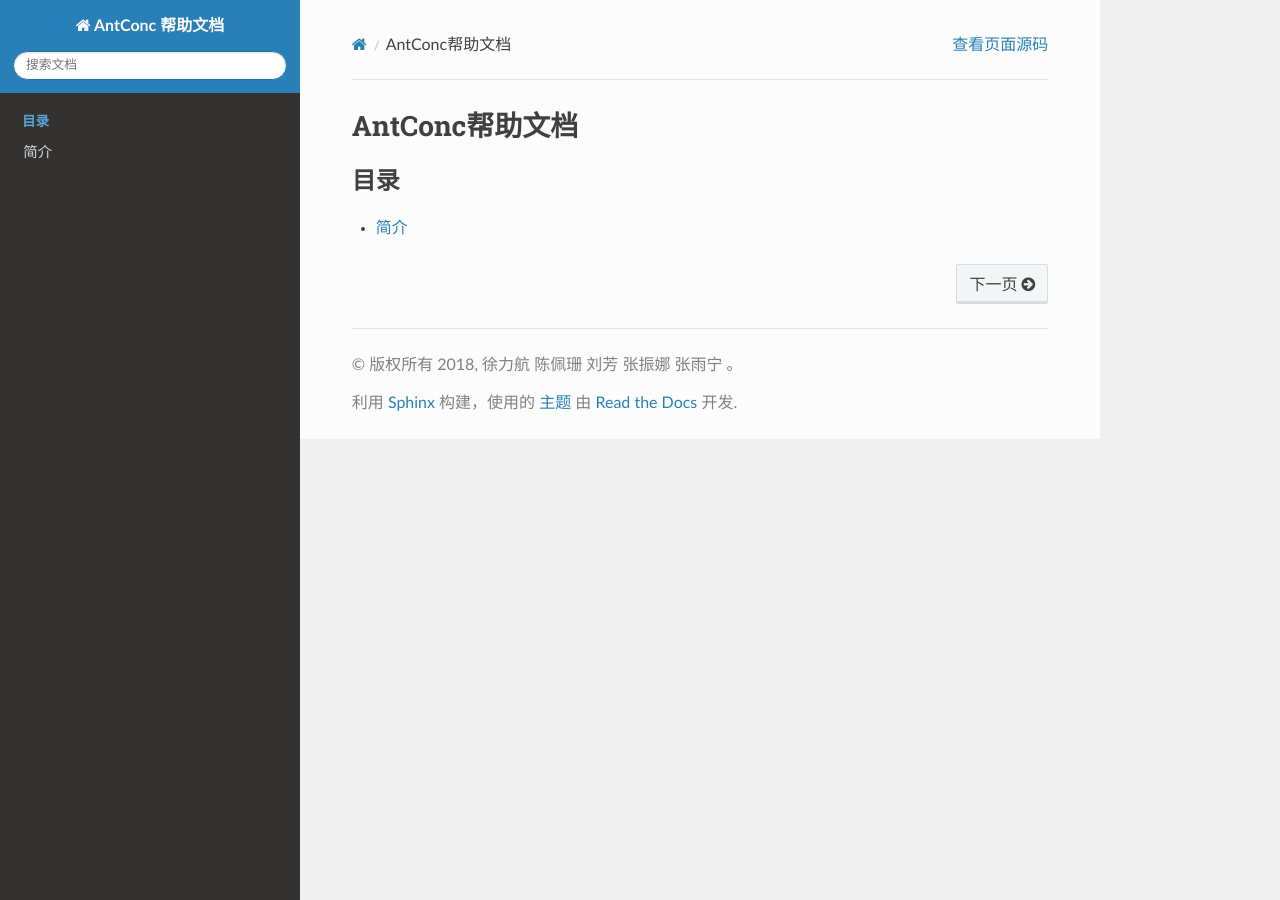
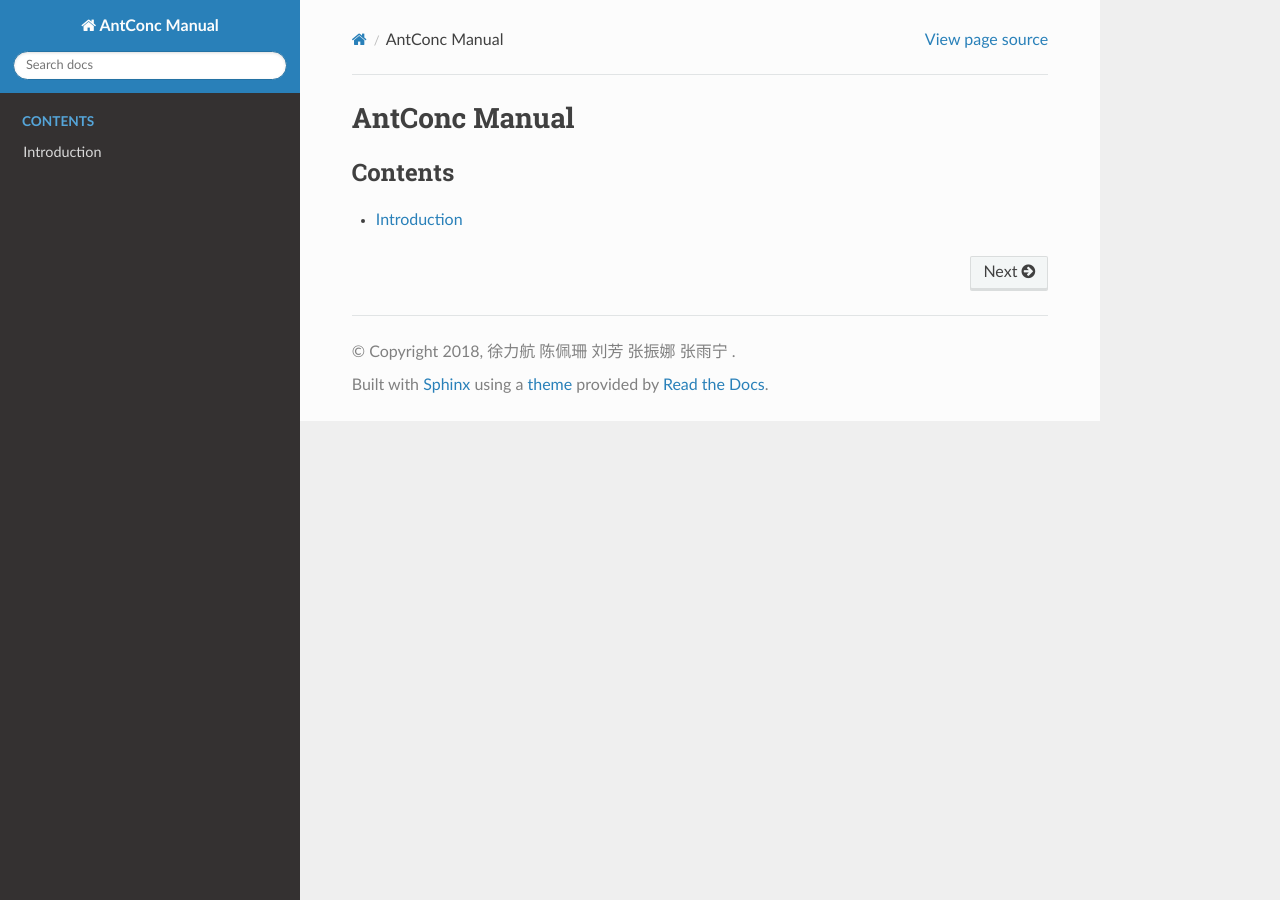
Before and after one commit to xulihang/antconc-manual, a Sphinx documentation site: the page built from source/index.rst, in a window 1280 px wide. Built offline with Sphinx 7.4.7 and the Read the Docs theme 2.0.0, drawn with Linux system fonts in a browser that asks for light colours.

Commit message:
change to en-us

```diff
--- a/source/conf.py
+++ b/source/conf.py
@@ -19,7 +19,7 @@
 
 # -- Project information -----------------------------------------------------
 
-project = 'AntConc 帮助文档'
+project = 'AntConc Manual'
 copyright = '2018, 徐力航 陈佩珊 刘芳 张振娜 张雨宁 '
 author = '徐力航 陈佩珊  刘芳 张振娜 张雨宁'
 
@@ -58,7 +58,7 @@ master_doc = 'index'
 #
 # This is also used if you do content translation via gettext catalogs.
 # Usually you set "language" from the command line for these cases.
-language = 'zh_CN'
+language = 'en_US'
 
 # List of patterns, relative to source directory, that match files and
 # directories to ignore when looking for source files.
@@ -119,7 +119,7 @@ latex_elements = {
     # Additional stuff for the LaTeX preamble.
     #
     'preamble': '''
-\\addto\captionsenglish{\\renewcommand{\chaptername}{}}
+%\\addto\captionsenglish{\\renewcommand{\chaptername}{}}%中文章节名用这个
 \usepackage[UTF8, scheme = plain]{ctex}
 ''',
 
@@ -132,7 +132,7 @@ latex_elements = {
 # (source start file, target name, title,
 #  author, documentclass [howto, manual, or own class]).
 latex_documents = [
-    (master_doc, 'AntConcManual.tex', 'AntConc帮助文档',
+    (master_doc, 'AntConcManual.tex', 'AntConc Manual',
      '徐力航\ 陈佩珊\ 刘芳\ 张振娜\ 张雨宁', 'manual'),
 ]
 
@@ -153,7 +153,7 @@ man_pages = [
 # (source start file, target name, title, author,
 #  dir menu entry, description, category)
 texinfo_documents = [
-    (master_doc, 'AntConcManual', 'AntConc帮助文档',
+    (master_doc, 'AntConcManual', 'AntConc Manual',
      author, 'AntConcManual', 'One line description of project.',
      'Miscellaneous'),
 ]
--- a/source/index.rst
+++ b/source/index.rst
@@ -3,11 +3,11 @@
    You can adapt this file completely to your liking, but it should at least
    contain the root `toctree` directive.
 
-AntConc帮助文档
+AntConc Manual
 ==========================================
 
 .. toctree::
    :maxdepth: 2
-   :caption: 目录
+   :caption: Contents
 
    intro
--- a/source/intro.rst
+++ b/source/intro.rst
@@ -1,4 +1,4 @@
-简介
-====
+Introduction
+=============
 
-AntConc是非常棒的一款语料库工具。
+AntConc is a concordance tool.
```
